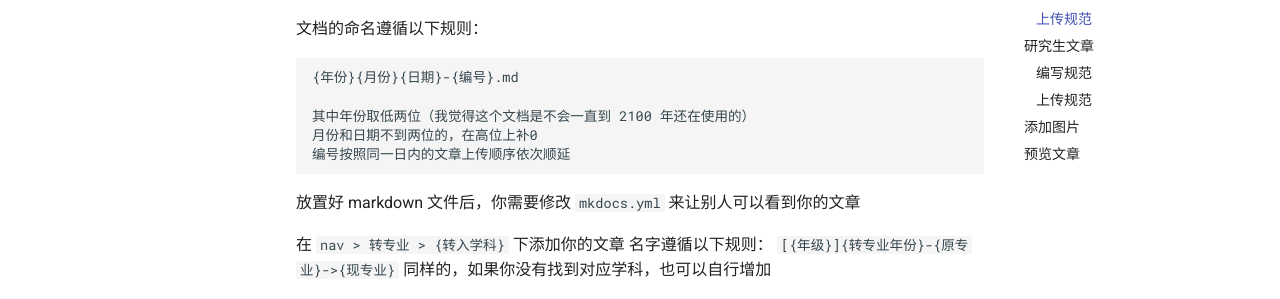
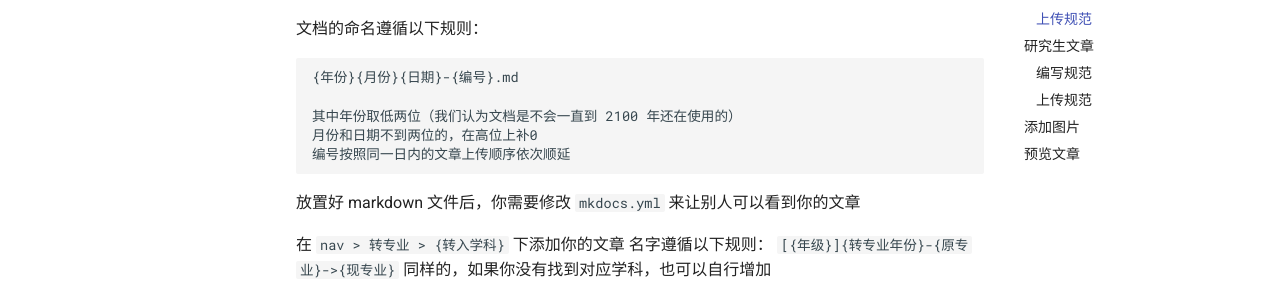
Before and after one commit to west2-online/fzu-run, an MkDocs documentation site: the page built from docs/contribute-guide.md, in a window 1280 px wide and 900 px high, scrolled down 304 px. Shown: the part 192-491 px from the top of the window. Built offline with MkDocs 1.6.1 and Material for MkDocs 9.7.7, drawn with Linux system fonts in a browser that asks for light colours; comment, search, counter and statistics services are not loaded.

Commit message:
Update contribute-guide.md

```diff
--- a/docs/contribute-guide.md
+++ b/docs/contribute-guide.md
@@ -14,7 +14,7 @@
 
     {年份}{月份}{日期}-{编号}.md
 
-    其中年份取低两位（我觉得这个文档是不会一直到 2100 年还在使用的）
+    其中年份取低两位（我们认为文档是不会一直到 2100 年还在使用的）
     月份和日期不到两位的，在高位上补0
     编号按照同一日内的文章上传顺序依次顺延
 
```
